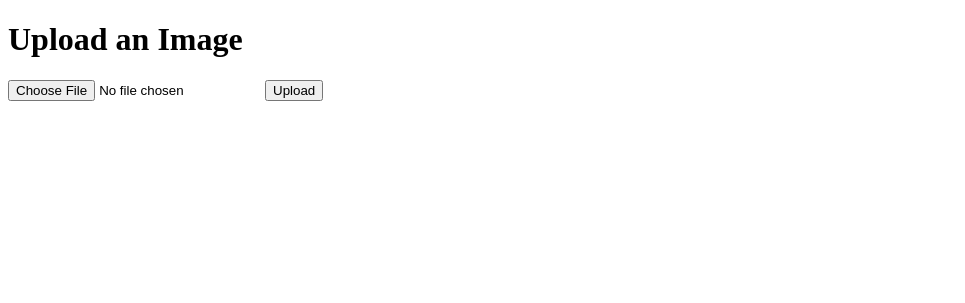
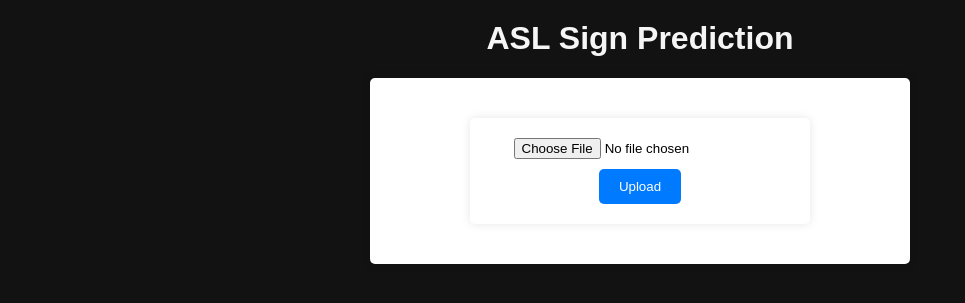
Before and after one commit to CommonCrayon/MLAssignment, a Flask app: page / in a window 1280 px wide. Shown: the top 303 px of the page, without its empty margins (0-965 px from the left). Run offline with Flask 3, Linux system fonts and the light colour scheme; parts of the project's set-up code (start-up, migrations or seed data) failed here and were passed over.

Commit message:
Good looking website implemented

```diff
--- a/app.py
+++ b/app.py
@@ -12,9 +12,6 @@ UPLOAD_FOLDER = 'uploads'
 ALLOWED_EXTENSIONS = {'jpg', 'jpeg', 'png', 'gif'}
 
 app.config['UPLOAD_FOLDER'] = UPLOAD_FOLDER
-
-
-
 
 
 # Load the saved weights and biases from the binary file
@@ -72,7 +69,6 @@ def index():
 
 @app.route('/upload', methods=['POST'])
 def upload_file():
-
     if 'file' not in request.files:
         return redirect(request.url)
 
@@ -89,9 +85,9 @@ def upload_file():
 
         os.remove(os.path.join(app.config['UPLOAD_FOLDER'], filename))
 
-        return f'The Predicted ASL Sign is: {pred}'
+        return render_template('index.html', prediction=pred)
     else:
-        return 'Invalid file format. Allowed formats are jpg, jpeg, png, and gif.'
+        return render_template('index.html', error='Invalid file format. Allowed formats are jpg, jpeg, png, and gif.')
 
 if __name__ == '__main__':
     if not os.path.exists(UPLOAD_FOLDER):
--- a/templates/index.html
+++ b/templates/index.html
@@ -1,13 +1,82 @@
 <!DOCTYPE html>
-<html>
+<html lang="en">
 <head>
-    <title>Image Upload</title>
+    <meta charset="UTF-8">
+    <meta name="viewport" content="width=device-width, initial-scale=1.0">
+    <title>ASL Sign Prediction</title>
+    <style>
+        body {
+            font-family: Arial, sans-serif;
+            background-color: #121212;
+            text-align: center;
+            margin: 0;
+            padding: 0;
+        }
+
+        h1 {
+            color: whitesmoke;
+            margin-top: 20px;
+        }
+
+        .container {
+            background-color: #fff;
+            max-width: 500px;
+            margin: 0 auto;
+            padding: 20px;
+            border-radius: 5px;
+            box-shadow: 0 0 10px rgba(0, 0, 0, 0.1);
+        }
+
+        .result {
+            font-size: 18px;
+            margin-top: 20px;
+        }
+
+        .error {
+            color: red;
+            margin-top: 20px;
+        }
+
+        form {
+            margin: 20px auto;
+            max-width: 300px;
+            padding: 20px;
+            background-color: #fff;
+            border-radius: 5px;
+            box-shadow: 0 0 10px rgba(0, 0, 0, 0.1);
+        }
+
+        input[type="file"] {
+            margin-bottom: 10px;
+        }
+
+        input[type="submit"] {
+            background-color: #007bff;
+            color: #fff;
+            border: none;
+            padding: 10px 20px;
+            border-radius: 5px;
+            cursor: pointer;
+        }
+
+        input[type="submit"]:hover {
+            background-color: #0056b3;
+        }
+    </style>
 </head>
 <body>
-    <h1>Upload an Image</h1>
-    <form method="POST" enctype="multipart/form-data" action="/upload">
-        <input type="file" name="file">
-        <input type="submit" value="Upload">
-    </form>
+    <h1>ASL Sign Prediction</h1>
+    <div class="container">
+        {% if prediction %}
+            <p class="result">The Predicted ASL Sign is: {{ prediction }}</p>
+        {% elif error %}
+            <p class="error">{{ error }}</p>
+        {% endif %}
+        <form method="POST" enctype="multipart/form-data" action="/upload">
+            <input type="file" name="file">
+            <br>
+            <input type="submit" value="Upload">
+        </form>
+    </div>
 </body>
 </html>
--- a/templates/styles.css
+++ /dev/null
@@ -1,5 +0,0 @@
-/* Reset default margins and paddings */
-body, h1, h2, form {
-    margin: 0;
-    padding: 0;
-}
```
